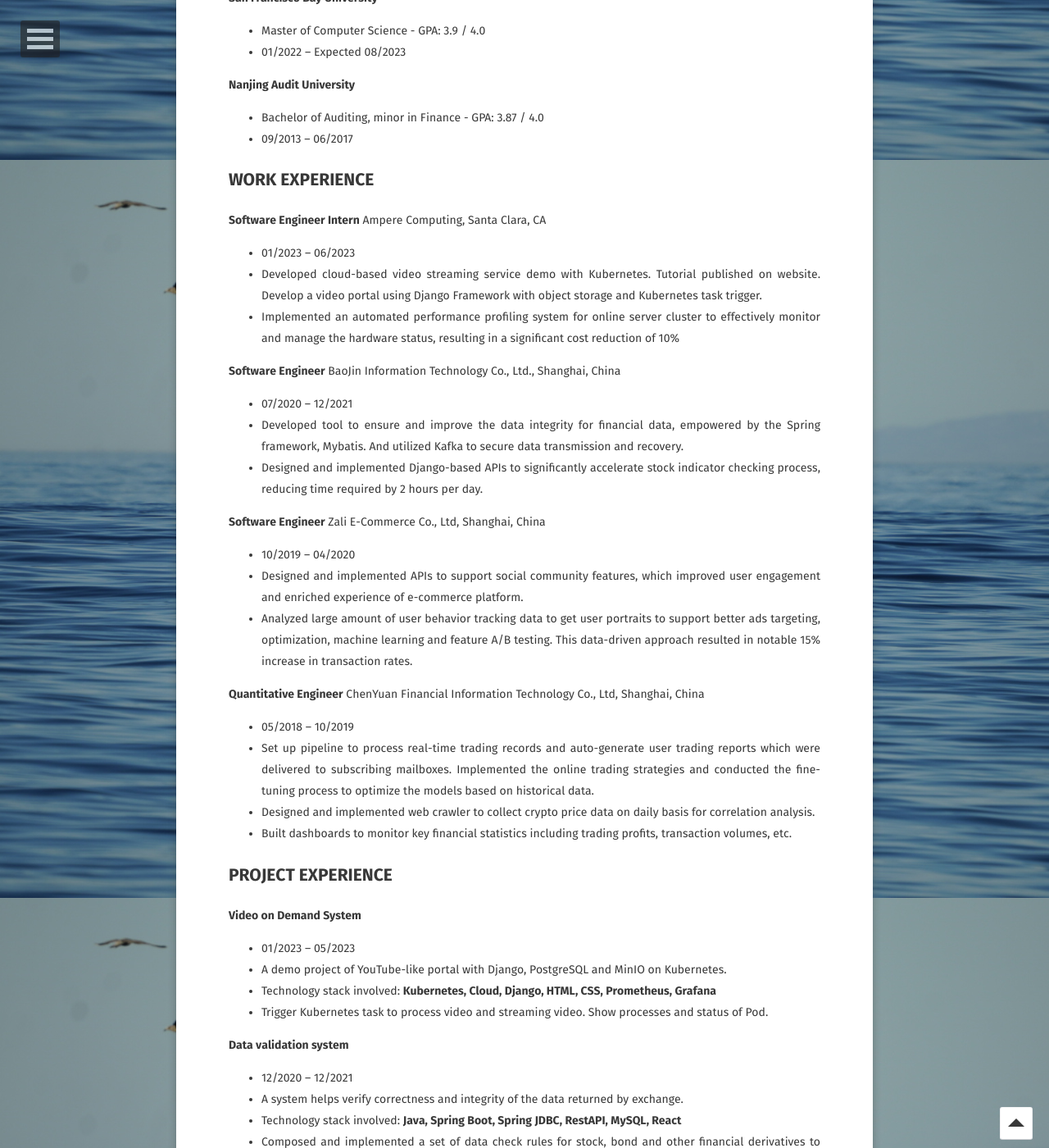
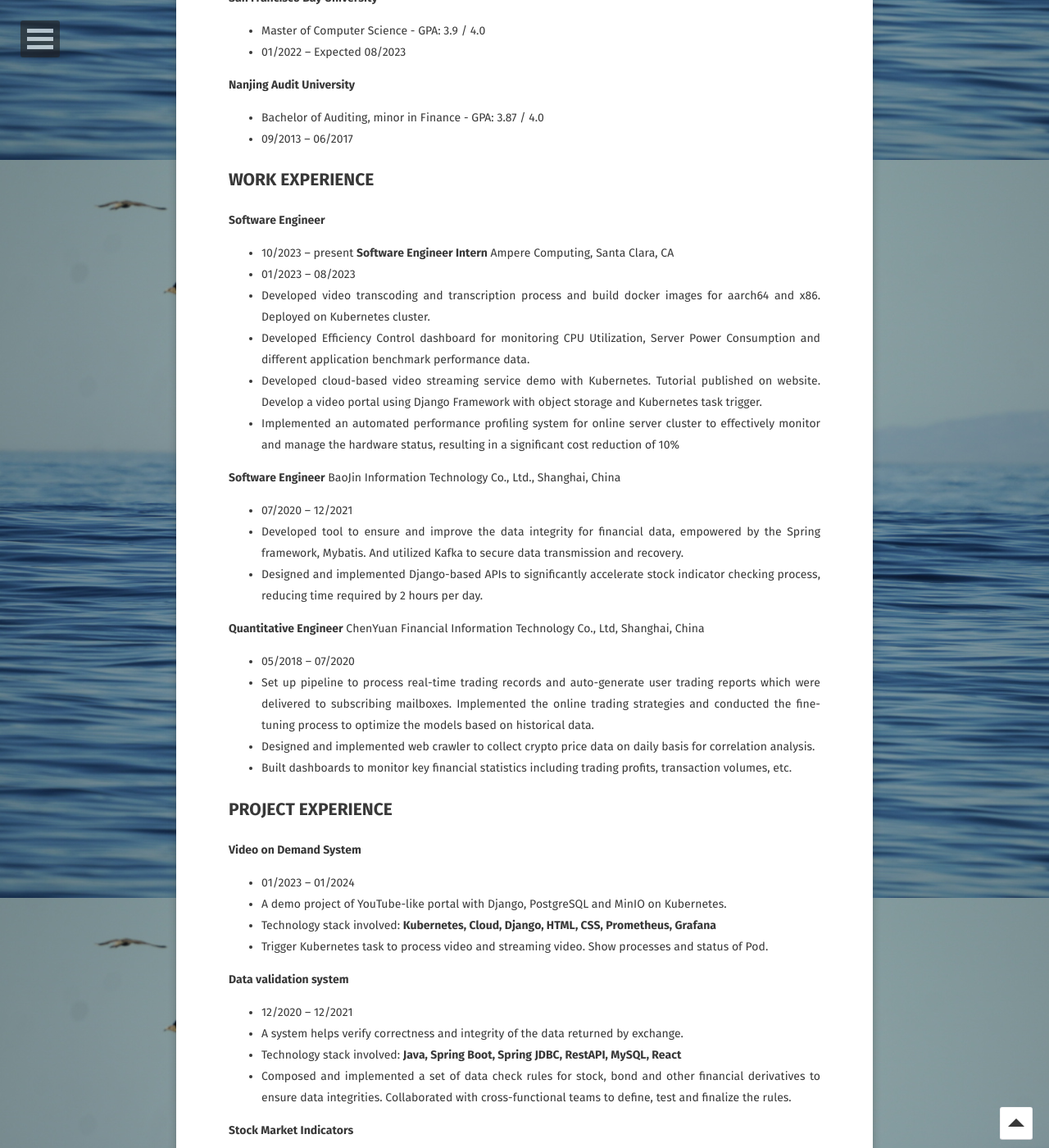
Before and after one commit to liangliang1120/lily1120.github.io, a Jekyll site: the page built from about/index.md, in a window 1280 px wide and 1400 px high, scrolled down 705 px. Shown: the whole window at 82% size. Built offline with Jekyll 4.4.1, drawn with Linux system fonts in a browser that asks for light colours; some web fonts are replaced; our own code applies the rules of GitHub Pages for plain Markdown files; comment, search, counter and statistics services are not loaded.

Commit message:
Update index.md

```diff
--- a/about/index.md
+++ b/about/index.md
@@ -19,9 +19,13 @@
 - 09/2013 – 06/2017
 
 ## WORK EXPERIENCE
+**Software Engineer**
+- 10/2023 – present
 **Software Engineer Intern**
 Ampere Computing, Santa Clara, CA
-- 01/2023 – 06/2023
+- 01/2023 – 08/2023
+- Developed video transcoding and transcription process and build docker images for aarch64 and x86. Deployed on Kubernetes cluster.
+- Developed Efficiency Control dashboard for monitoring CPU Utilization, Server Power Consumption and different application benchmark performance data.
 - Developed cloud-based video streaming service demo with Kubernetes. Tutorial published on website. Develop a video portal using Django Framework with object storage and Kubernetes task trigger.
 - Implemented an automated performance profiling system for online server cluster to effectively monitor and manage the hardware status, resulting in a significant cost reduction of 10%
 
@@ -31,22 +35,17 @@ BaoJin Information Technology Co., Ltd., Shanghai, China
 - Developed tool to ensure and improve the data integrity for financial data, empowered by the Spring framework, Mybatis. And utilized Kafka to secure data transmission and recovery.
 - Designed and implemented Django-based APIs to significantly accelerate stock indicator checking process, reducing time required by 2 hours per day.
 
-**Software Engineer**
-Zali E-Commerce Co., Ltd, Shanghai, China
-- 10/2019 – 04/2020
-- Designed and implemented APIs to support social community features, which improved user engagement and enriched experience of e-commerce platform.
-- Analyzed large amount of user behavior tracking data to get user portraits to support better ads targeting, optimization, machine learning and feature A/B testing. This data-driven approach resulted in notable 15% increase in transaction rates.
 
 **Quantitative Engineer**
 ChenYuan Financial Information Technology Co., Ltd, Shanghai, China
-- 05/2018 – 10/2019
+- 05/2018 – 07/2020
 - Set up pipeline to process real-time trading records and auto-generate user trading reports which were delivered to subscribing mailboxes. Implemented the online trading strategies and conducted the fine-tuning process to optimize the models based on historical data.
 - Designed and implemented web crawler to collect crypto price data on daily basis for correlation analysis.
 - Built dashboards to monitor key financial statistics including trading profits, transaction volumes, etc.
 
 ## PROJECT EXPERIENCE
 **Video on Demand System**
-- 01/2023 – 05/2023
+- 01/2023 – 01/2024
 - A demo project of YouTube-like portal with Django, PostgreSQL and MinIO on Kubernetes.
 - Technology stack involved: **Kubernetes, Cloud, Django, HTML, CSS, Prometheus, Grafana**
 - Trigger Kubernetes task to process video and streaming video. Show processes and status of Pod.
```
